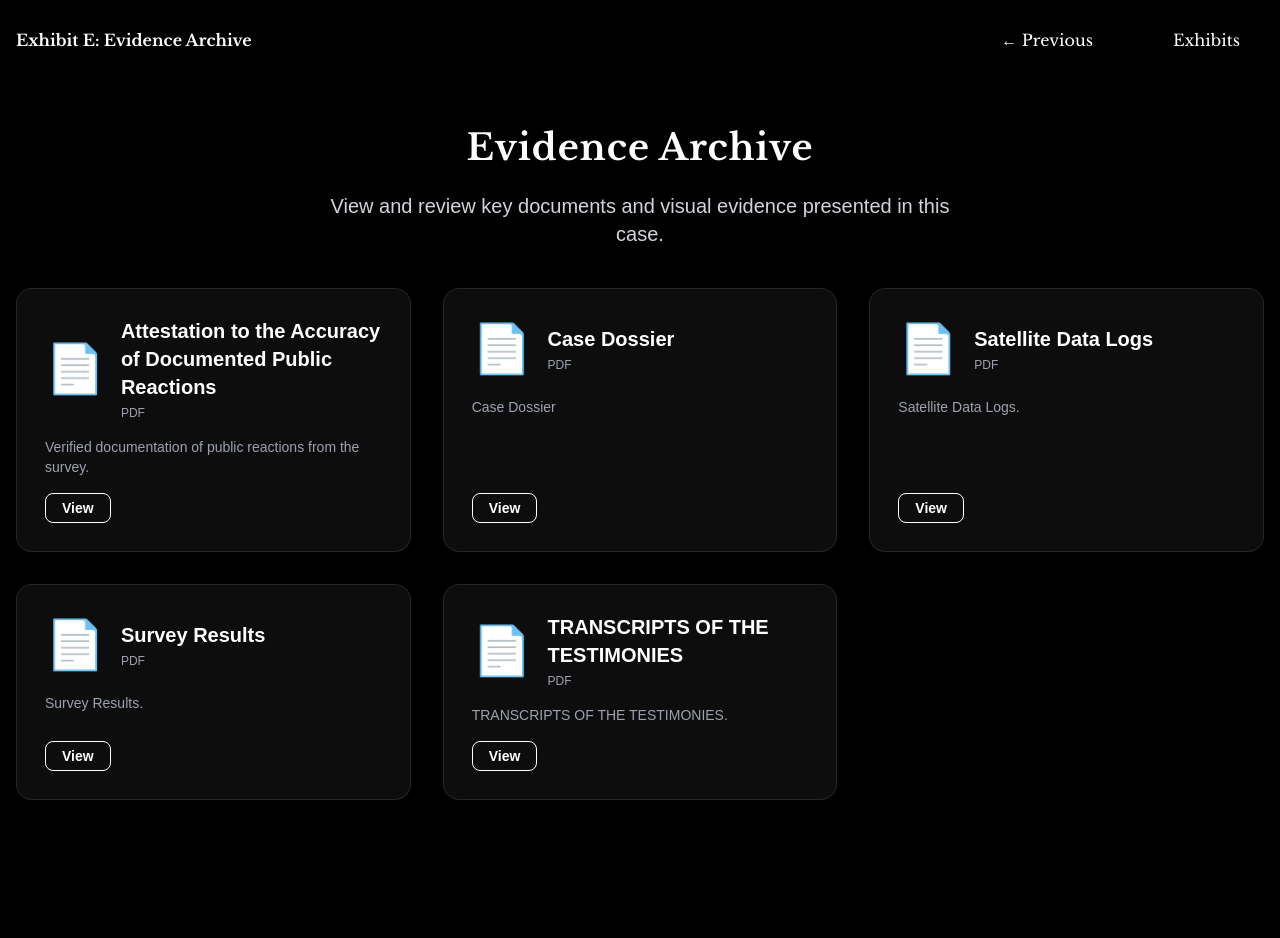
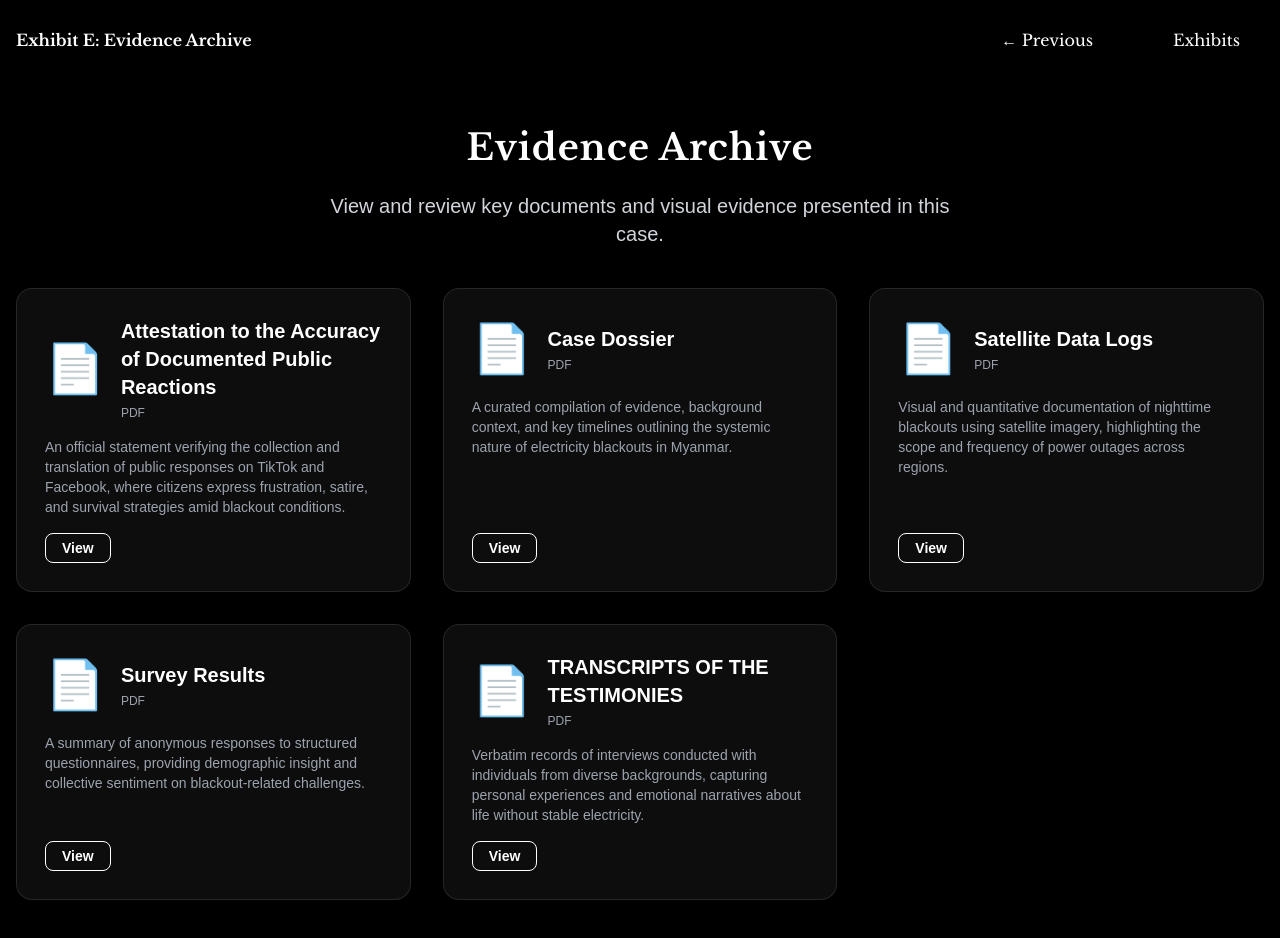
Before and after one commit to NyanLynnHtun/meelarp, a React (Create React App) app: page /exhibitE in a window 1280 px wide. Shown: the top 938 px of the page. Before the commit the page ends 864 px from the top, so only its background shows below. Built offline with nearby package versions, Linux system fonts and the light colour scheme; no server answers.

Commit message:
add description for each pdf files for E

```diff
--- a/src/exhibits/exhibite.js
+++ b/src/exhibits/exhibite.js
@@ -9,35 +9,35 @@ const evidenceFiles = [
     fileUrl: "https://mnjbeotqfpzajrksfgcf.supabase.co/storage/v1/object/public/meelarp-media/res/Evidence%20Archive/Attestation%20to%20the%20Accuracy%20of%20Documented%20Public%20Reactions.pdf",
     type: "pdf",
     preview: "",
-    description: "Verified documentation of public reactions from the survey.",
+    description: "An official statement verifying the collection and translation of public responses on TikTok and Facebook, where citizens express frustration, satire, and survival strategies amid blackout conditions.",
   },
   {
     title: "Case Dossier",
     fileUrl: "https://mnjbeotqfpzajrksfgcf.supabase.co/storage/v1/object/public/meelarp-media/res/Evidence%20Archive/Case%20Dossier.docx.pdf",
     type: "pdf",
     preview: "",
-    description: "Case Dossier",
+    description: "A curated compilation of evidence, background context, and key timelines outlining the systemic nature of electricity blackouts in Myanmar.",
   },
   {
     title: "Satellite Data Logs",
     fileUrl: "https://mnjbeotqfpzajrksfgcf.supabase.co/storage/v1/object/public/meelarp-media/res/Evidence%20Archive/Satellite%20Data%20Logs.pdf",
     type: "pdf",
     preview: "",
-    description: "Satellite Data Logs.",
+    description: "Visual and quantitative documentation of nighttime blackouts using satellite imagery, highlighting the scope and frequency of power outages across regions.",
   },
   {
     title: "Survey Results",
     fileUrl: "https://mnjbeotqfpzajrksfgcf.supabase.co/storage/v1/object/public/meelarp-media/res/Evidence%20Archive/Survey%20Results.pdf",
     type: "pdf",
     preview: "",
-    description: "Survey Results.",
+    description: "A summary of anonymous responses to structured questionnaires, providing demographic insight and collective sentiment on blackout-related challenges.",
   },
   {
     title: "TRANSCRIPTS OF THE TESTIMONIES",
     fileUrl: "https://mnjbeotqfpzajrksfgcf.supabase.co/storage/v1/object/public/meelarp-media/res/Evidence%20Archive/TRANSCRIPTS%20OF%20THE%20TESTIMONIES.pdf",
     type: "pdf",
     preview: "",
-    description: "TRANSCRIPTS OF THE TESTIMONIES.",
+    description: "Verbatim records of interviews conducted with individuals from diverse backgrounds, capturing personal experiences and emotional narratives about life without stable electricity.",
   },
   // ... add more files ...
 ];
```
